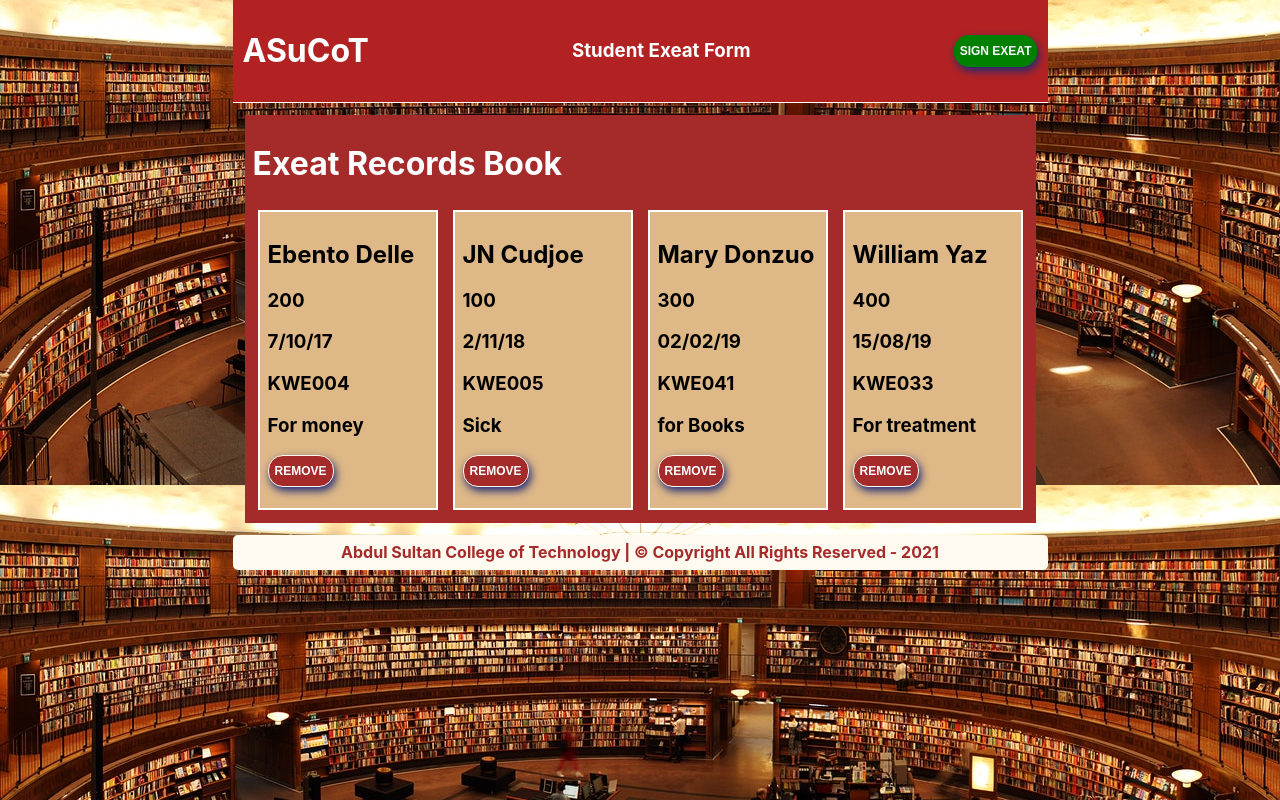
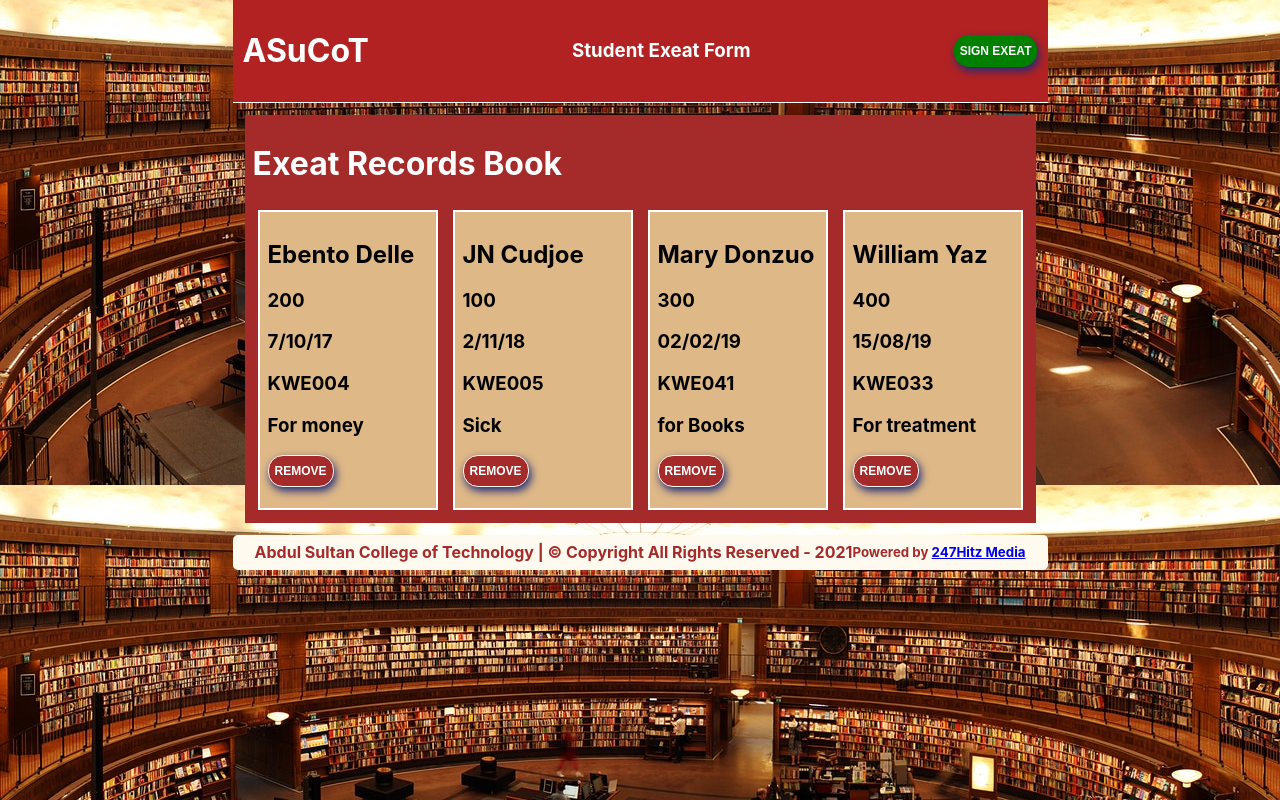
Before and after one commit to abdulsultans/React-JS-school-exeat, a React (Create React App) app: page / in a window 1280 px wide. Built offline with nearby package versions, Linux system fonts and the light colour scheme.

Commit message:
Footer updated

```diff
--- a/src/components/Footer.js
+++ b/src/components/Footer.js
@@ -5,6 +5,7 @@ function Footer() {
         <footer className="footer">
 
             <h4>Abdul Sultan College of Technology | &copy; Copyright All Rights Reserved - 2021</h4>
+            <h5>Powered by <a href="https://247hitz.com/">247Hitz Media</a></h5>
 
         </footer>
     )
```
